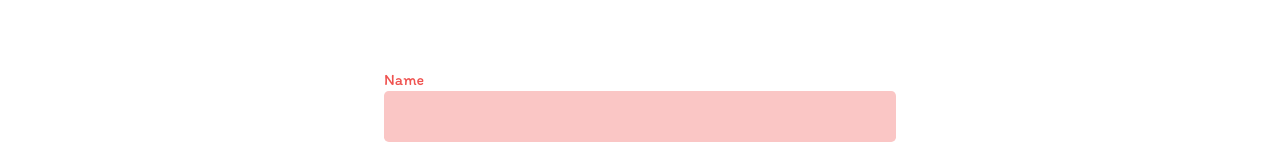
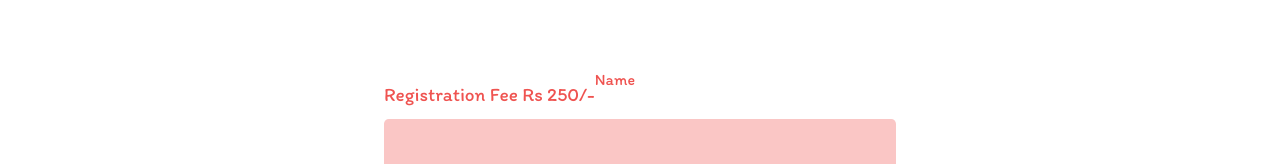
Before and after one commit to jaiselrahman/Mechaholics2020, a Vue app: page / in a window 1280 px wide. Shown: the part 2706-2870 px from the top of the page. Built offline with nearby package versions, Linux system fonts and the light colour scheme.

Commit message:
Add registration fee

```diff
--- a/src/components/RegistrationPage.vue
+++ b/src/components/RegistrationPage.vue
@@ -1,6 +1,7 @@
 <template>
   <div id="register">
     <form class="form">
+      <div class="status">Registration Fee Rs 250/-</div>
       <label class="label" for="Name">
         {{ $v.$error && !$v.name.required ? 'Name is required' : 'Name' }}
       </label>
```
